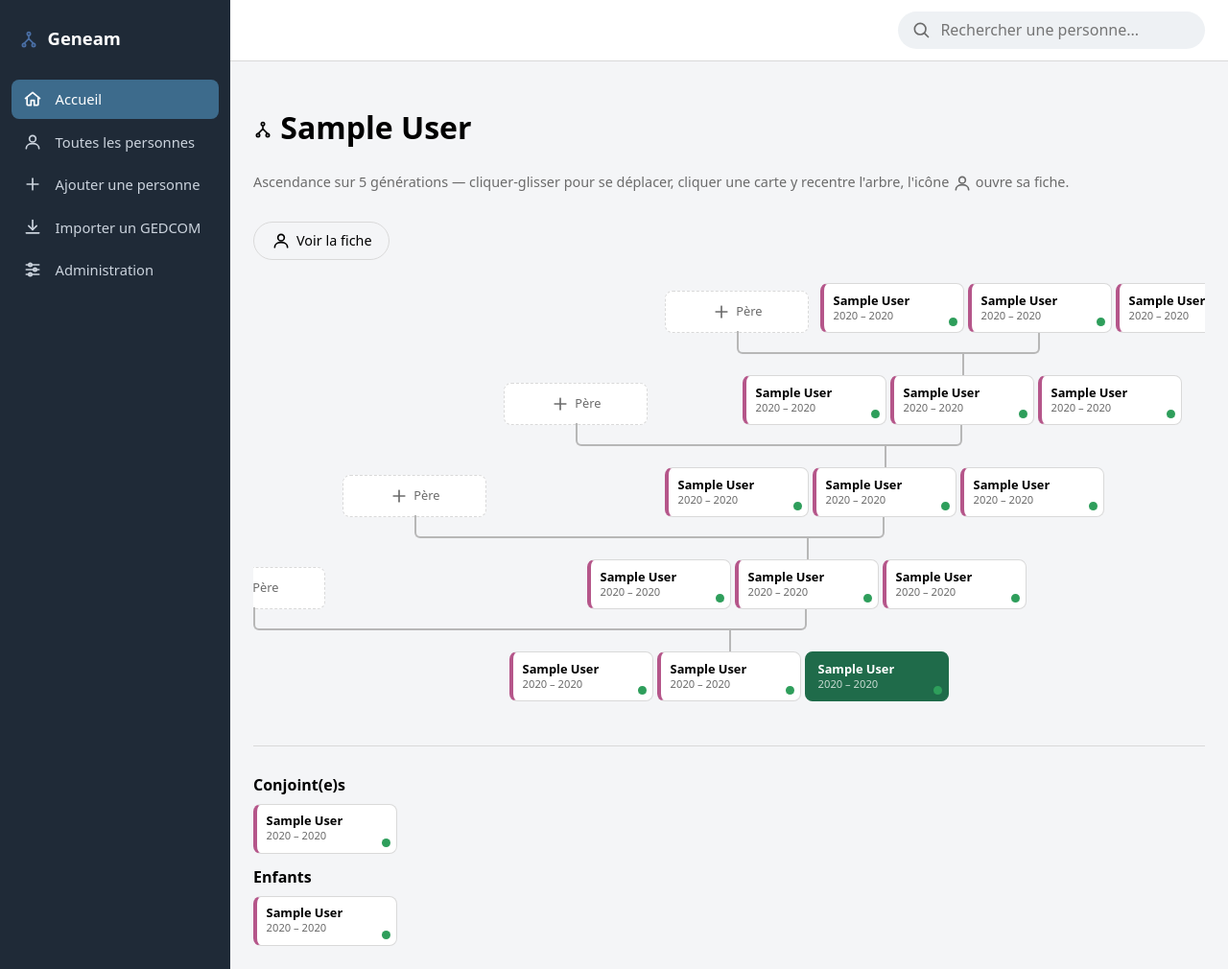
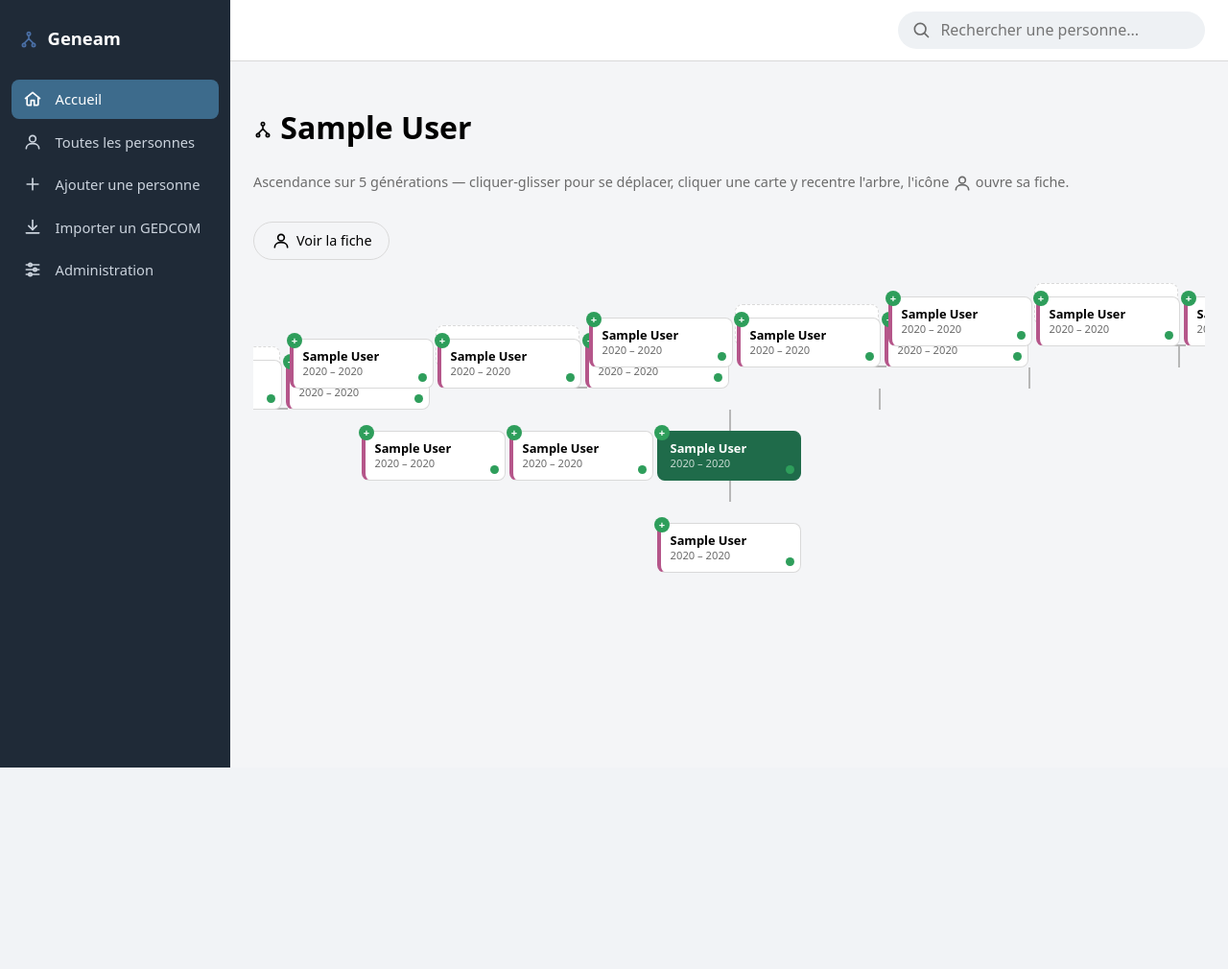
Before and after one commit to MalloryLP/geneam, a Django app: page / in a window 1280 px wide. Shown: the whole page at 96% size. After the commit the page ends 800 px from the top, so only its background shows below. Run offline with Django 5.2, Linux system fonts and the light colour scheme; tables that the repository leaves empty hold one stand-in row (values such as "Sample post").

Commit message:
Fix connector geometry, add Geneanet-style union badges, connect children into the pedigree graphic
Three issues from real screenshots of the user's own tree:

1. Connector bug: adding remarriage cards inside .ped-cell-row widened
   the <li>, so the elbow connector (centered on 50% of the <li>'s own
   box) drifted onto the midpoint of the whole [spouses + person] group
   instead of the blood-line couple specifically — visually implying
   Corine/Jean-Michel were part of Pascal-Marie-Claude's union. Fixed
   by taking extra spouses out of flow (.ped-extra-spouses, positioned
   via right:100%) so .ped-cell-row's layout width — and thus the
   connector math — reflects only the main card again.

2. Added the small green '+' badge Geneanet shows on any card with a
   recorded union (has_union, computed from the same partners_of map
   already built for remarriages) — an invitation to explore, not
   specific to hidden unions.

3. The anchor's children were listed in a separate section below a
   divider, disconnected from the graphic — 'not shown in the tree' by
   the user's own words. They're now inside .pedigree-tree itself: a
   new pedigree-descendants <ul> (one parent branching to N children,
   a different connector shape than the ascendant 2-into-1 pattern)
   rendered before the anchor's own cell-row, which — because the whole
   tree is pre-built top-down and flipped with scaleY(-1) — puts them
   below the anchor after the flip. Existing children_by_union grouping
   now doubles as 'avec <co-parent>' captions under each child instead
   of separate <h2>s, and the now-redundant standalone Conjoint(e)s
   section is gone (the anchor's spouses already render inline, same as
   any other pedigree node). Hit one real bug here: the descendants
   <ul> as inline-flex sat on the same line as the cell-row (both
   inline-level) instead of stacking — needed block-level flex to force
   the line break, same as the existing ancestor <ul>s.

Verified against the user's real data end-to-end: connector no longer
touches Corine/Jean-Michel, badges appear wherever a union exists,
Tony's and Pascal's actual children render connected below them with
correct union captions, click-to-recenter and drag-pan still work, no
regressions (4-11 queries per page depending on family size).

Co-Authored-By: Claude Sonnet 5 <noreply@anthropic.com>

```diff
--- a/app/genealogy/static/genealogy/css/style.css
+++ b/app/genealogy/static/genealogy/css/style.css
@@ -468,13 +468,25 @@ a { color: var(--primary); }
     text-align: left;
 }
 
-/* Regroupe la carte d'une personne avec ses autres conjoint(e)s (remariages)
-   sur une même ligne, sans perturber la géométrie des connecteurs qui reste
-   attachée au <li> englobant. */
+/* La largeur de .ped-cell-row (utilisée par les connecteurs du <li> englobant,
+   voir plus haut) doit rester celle de la SEULE carte principale — sinon le
+   tronc se centre sur tout le groupe [conjoint(e)s + personne] et semble à
+   tort relier ces conjoint(e)s à l'union affichée juste à côté. Les autres
+   conjoint(e)s (remariages) sont donc positionnées en absolu, hors du flux :
+   visibles, cliquables, mais sans influencer cette géométrie. */
 .ped-cell-row {
+    position: relative;
+    display: inline-block;
+}
+.ped-extra-spouses {
+    position: absolute;
+    top: 0;
+    right: 100%;
+    margin-right: 4px;
     display: inline-flex;
     align-items: center;
     gap: 4px;
+    white-space: nowrap;
 }
 
 /* Le retournement est porté par la cellule et non par la carte, pour que la
@@ -527,6 +539,25 @@ a { color: var(--primary); }
 .ped-card.sex-m { border-left: 4px solid var(--male); }
 .ped-card.sex-f { border-left: 4px solid var(--female); }
 .ped-card.sex-o { border-left: 4px solid var(--muted); }
+/* Badge "+" façon Geneanet : signale une union enregistrée pour cette personne
+   (même déjà affichée juste à côté), sans rapport avec les ancêtres cachés. */
+.ped-union {
+    position: absolute;
+    top: -7px;
+    left: -7px;
+    width: 16px;
+    height: 16px;
+    display: inline-flex;
+    align-items: center;
+    justify-content: center;
+    border-radius: 999px;
+    background: var(--dot-green);
+    color: #fff;
+    font-size: 0.7rem;
+    font-weight: 700;
+    line-height: 1;
+    z-index: 2;
+}
 .ped-name {
     font-weight: 600;
     line-height: 1.25;
@@ -660,3 +691,68 @@ a { color: var(--primary); }
 
 /* Chronologie insérée dans une carte de la fiche pleine page */
 .timeline-inline .timeline-event { padding-left: 0; padding-right: 0; }
+
+/* ============ Descendance de la personne d'ancrage, intégrée au graphique ============
+   Contrairement aux ascendants (exactement 2 items qui convergent), un nombre
+   arbitraire d'enfants doit ici diverger depuis un seul point : chaque <li>
+   porte une portion du tronc horizontal (pleine largeur, sauf aux extrémités
+   où seule la moitié intérieure est tracée) plutôt que la répartition en deux
+   moitiés utilisée pour les ascendants. */
+ul.pedigree-descendants {
+    /* display:flex (bloc) hérité de la règle générique .pedigree-tree ul :
+       en inline-flex ça se retrouvait sur la même "ligne" que .ped-cell-row
+       (lui aussi inline) au lieu de s'empiler dessus. */
+    justify-content: center;
+    position: relative;
+    list-style: none;
+    margin: 0;
+    padding: 0 0 44px; /* 22px tronc horizontal + 22px trait vers la carte de l'ancre */
+}
+.pedigree-descendants li {
+    position: relative;
+    padding: 0 6px;
+    list-style: none;
+    text-align: center;
+}
+/* trait vertical de chaque carte enfant vers le tronc horizontal commun */
+.pedigree-descendants li::after {
+    content: "";
+    position: absolute;
+    bottom: -22px;
+    left: 50%;
+    width: 0;
+    height: 22px;
+    border-left: 2px solid var(--tree-line);
+}
+/* tronc horizontal : pleine largeur par défaut, demi-largeur aux extrémités */
+.pedigree-descendants li::before {
+    content: "";
+    position: absolute;
+    bottom: -22px;
+    left: 0;
+    right: 0;
+    border-bottom: 2px solid var(--tree-line);
+}
+.pedigree-descendants li:first-child::before { left: 50%; border-radius: 0 0 0 6px; }
+.pedigree-descendants li:last-child::before { right: 50%; border-radius: 0 0 6px 0; }
+.pedigree-descendants li:only-child::before,
+.pedigree-descendants li:only-child::after { display: none; }
+/* trait vertical central : du tronc horizontal jusqu'à la carte de l'ancre qui suit */
+.pedigree-descendants::after {
+    content: "";
+    position: absolute;
+    bottom: 0;
+    left: 50%;
+    width: 0;
+    height: 22px;
+    border-left: 2px solid var(--tree-line);
+}
+
+/* Légende "avec X" au-dessus d'un enfant, quand plusieurs unions se distinguent */
+.ped-union-caption {
+    transform: scaleY(-1); /* même contre-retournement que .ped-cell */
+    font-size: 0.68rem;
+    color: var(--muted);
+    margin-bottom: 2px;
+    white-space: nowrap;
+}
--- a/app/genealogy/templates/genealogy/_ancestors_node.html
+++ b/app/genealogy/templates/genealogy/_ancestors_node.html
@@ -1,18 +1,24 @@
 {% load genealogy_extras %}
-<li>
+{% if not skip_li %}<li>{% endif %}
     <div class="ped-cell-row">
-        {% comment %}
-            Autre(s) conjoint(e)s de cette personne (remariage) : celui/celle qui a
-            donné l'enfant de la lignée directe est déjà la carte "père"/"mère"
-            voisine à ce niveau, pas répété ici. Même style que la carte principale,
-            juste pas de branche d'ancêtres au-delà : on ne connaît pas leur propre
-            lignée dans ce pedigree centré sur la personne d'ancrage.
-        {% endcomment %}
-        {% for spouse in node.other_spouses %}
-            {% include "genealogy/_ped_card.html" with person=spouse.person recenter_target_pk=spouse.recenter_target_pk has_descendants=spouse.has_descendants %}
-        {% endfor %}
+        {% if node.other_spouses %}
+            {% comment %}
+                Autre(s) conjoint(e)s de cette personne (remariage) : celui/celle qui
+                a donné l'enfant de la lignée directe est déjà la carte "père"/"mère"
+                voisine à ce niveau, pas répété ici. Même style que la carte
+                principale, juste pas de branche d'ancêtres au-delà : on ne connaît
+                pas leur propre lignée dans ce pedigree centré sur la personne
+                d'ancrage. Hors du flux normal (voir CSS) pour ne pas décaler le
+                tronc du connecteur, qui doit rester centré sur la carte principale.
+            {% endcomment %}
+            <div class="ped-extra-spouses">
+                {% for spouse in node.other_spouses %}
+                    {% include "genealogy/_ped_card.html" with person=spouse.person recenter_target_pk=spouse.recenter_target_pk has_descendants=spouse.has_descendants has_union=True %}
+                {% endfor %}
+            </div>
+        {% endif %}
 
-        {% include "genealogy/_ped_card.html" with person=node.person recenter_target_pk=node.recenter_target_pk has_descendants=node.has_descendants has_hidden_ancestors=node.has_hidden_ancestors %}
+        {% include "genealogy/_ped_card.html" with person=node.person recenter_target_pk=node.recenter_target_pk has_descendants=node.has_descendants has_hidden_ancestors=node.has_hidden_ancestors has_union=node.has_union %}
     </div>
 
     {% if node.father or node.mother or node.father_slot or node.mother_slot %}
@@ -43,4 +49,4 @@
             {% endif %}
         </ul>
     {% endif %}
-</li>
+{% if not skip_li %}</li>{% endif %}
--- a/app/genealogy/templates/genealogy/_ped_card.html
+++ b/app/genealogy/templates/genealogy/_ped_card.html
@@ -13,6 +13,9 @@
     <a href="{% url 'person-tree' recenter_target_pk %}"
        class="ped-card sex-{{ person.sex|lower }}"
        title="Centrer l'arbre sur {{ person.full_name }}">
+        {% if has_union %}
+            <span class="ped-union" title="{{ person.full_name }} a une union enregistrée">+</span>
+        {% endif %}
         <span class="ped-name">{{ person.full_name }}</span>
         <span class="ped-dates">{% person_years person %}</span>
         {% if has_descendants %}
--- a/app/genealogy/templates/genealogy/person_tree.html
+++ b/app/genealogy/templates/genealogy/person_tree.html
@@ -21,35 +21,37 @@
         <div class="pedigree-wrapper">
             <div class="pedigree-tree">
                 <ul>
-                    {% include "genealogy/_ancestors_node.html" with node=ancestors %}
+                    <li>
+                        {% comment %}
+                            La personne d'ancrage porte, en plus de ses ascendants (comme
+                            n'importe quel nœud), sa propre descendance directe — intégrée
+                            au même graphique connecté plutôt qu'en liste séparée en bas de
+                            page, pour qu'elle fasse vraiment partie "de l'arbre". Un seul
+                            niveau (pas de petits-enfants) : au-delà, on clique un enfant
+                            pour que l'arbre reparte de lui.
+                        {% endcomment %}
+                        {% if children_by_union %}
+                            <ul class="pedigree-descendants">
+                                {% for group in children_by_union %}
+                                    {% for child in group.children %}
+                                        <li>
+                                            {% if children_grouped %}
+                                                <div class="ped-union-caption">
+                                                    avec {% if group.co_parent %}{{ group.co_parent.full_name }}{% else %}? {% endif %}
+                                                </div>
+                                            {% endif %}
+                                            {% include "genealogy/_ped_card.html" with person=child.person recenter_target_pk=child.recenter_target_pk has_descendants=child.has_descendants has_union=child.has_union %}
+                                        </li>
+                                    {% endfor %}
+                                {% endfor %}
+                            </ul>
+                        {% endif %}
+
+                        {% include "genealogy/_ancestors_node.html" with node=ancestors skip_li=True %}
+                    </li>
                 </ul>
             </div>
         </div>
-
-        {% if partners or children_by_union %}
-            <div class="anchor-family">
-                {% if partners %}
-                    <h2>Conjoint(e)s</h2>
-                    <div class="anchor-partners">
-                        {% for partner in partners %}
-                            {% include "genealogy/_ped_card.html" with person=partner.person recenter_target_pk=partner.recenter_target_pk has_descendants=partner.has_descendants %}
-                        {% endfor %}
-                    </div>
-                {% endif %}
-
-                {% for group in children_by_union %}
-                    <h2>
-                        Enfants
-                        {% if children_grouped %}{% if group.co_parent %}avec {{ group.co_parent.full_name }}{% else %}(autre parent non renseigné){% endif %}{% endif %}
-                    </h2>
-                    <div class="anchor-partners">
-                        {% for child in group.children %}
-                            {% include "genealogy/_ped_card.html" with person=child.person recenter_target_pk=child.recenter_target_pk has_descendants=child.has_descendants %}
-                        {% endfor %}
-                    </div>
-                {% endfor %}
-            </div>
-        {% endif %}
     </div>
 
     <aside class="person-panel" id="person-panel" hidden aria-live="polite"></aside>
--- a/app/genealogy/views.py
+++ b/app/genealogy/views.py
@@ -92,6 +92,10 @@ def build_ancestors(person, depth=ANCESTOR_TREE_DEPTH):
             # L'arbre continue au-delà de ce qui est affiché : cliquer la carte recentre dessus.
             "has_hidden_ancestors": last_generation and bool(parents),
             "has_descendants": current.pk in children_of,
+            # Badge "+" façon Geneanet : cette personne a au moins une union connue
+            # (même celle déjà affichée comme père/mère juste à côté), invitant à
+            # explorer son couple/sa descendance.
+            "has_union": bool(partners_of.get(current.pk)),
             "recenter_target_pk": recenter_target_pk(current, child_towards_anchor),
             # Remariage : les autres conjoint(e)s de cette personne, hors celui/celle
             # qui a donné l'enfant par lequel on est remonté jusqu'ici. Pas de lien de
@@ -104,6 +108,7 @@ def build_ancestors(person, depth=ANCESTOR_TREE_DEPTH):
                     "person": p,
                     "recenter_target_pk": recenter_target_pk(p, None),
                     "has_descendants": p.pk in children_of,
+                    "has_union": True,  # elle est justement affichée ici pour son union avec current
                 }
                 for p in other_spouses
             ],
@@ -205,12 +210,10 @@ class PersonTreeView(DetailView):
         context = super().get_context_data(**kwargs)
         context["ancestors"] = build_ancestors(self.object)
         context["generations"] = ANCESTOR_TREE_DEPTH
-
-        partners = []
-        for p in self.object.partners():
-            target_pk, has_descendants = _card_target(p)
-            partners.append({"person": p, "recenter_target_pk": target_pk, "has_descendants": has_descendants})
-        context["partners"] = partners
+        # Les conjoint(e)s de la personne d'ancrage sont déjà affiché(e)s à côté
+        # d'elle dans le pedigree (`other_spouses` du nœud racine, cf.
+        # build_ancestors — sans co_parent à exclure, il·elle·s y figurent
+        # toutes/tous) : pas besoin d'une section "Conjoint(e)s" séparée.
 
         # Enfants groupés par union (par l'autre parent) dès qu'il y en a plus
         # d'une, comme sur Geneanet — sinon liste simple, pas de sous-titre inutile.
@@ -230,7 +233,12 @@ class PersonTreeView(DetailView):
             cards = []
             for child in kids:
                 target_pk, has_descendants = _card_target(child)
-                cards.append({"person": child, "recenter_target_pk": target_pk, "has_descendants": has_descendants})
+                cards.append({
+                    "person": child,
+                    "recenter_target_pk": target_pk,
+                    "has_descendants": has_descendants,
+                    "has_union": child.unions().exists(),
+                })
             children_by_union.append({"co_parent": co_parent, "children": cards})
         context["children_by_union"] = children_by_union
         context["children_grouped"] = len(children_by_union) > 1
```
